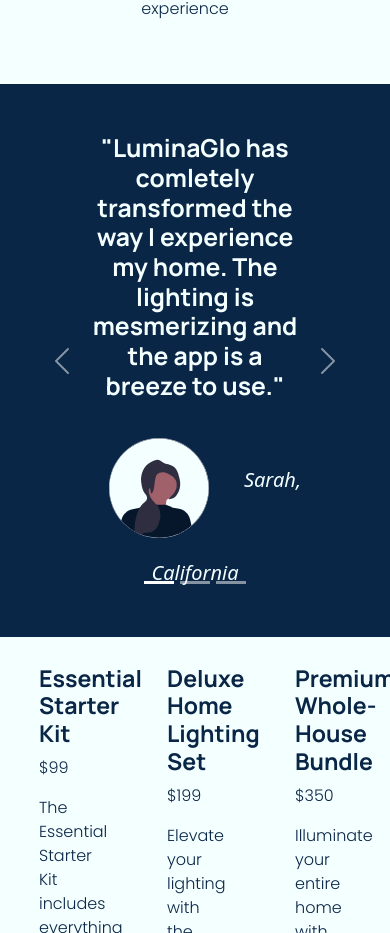
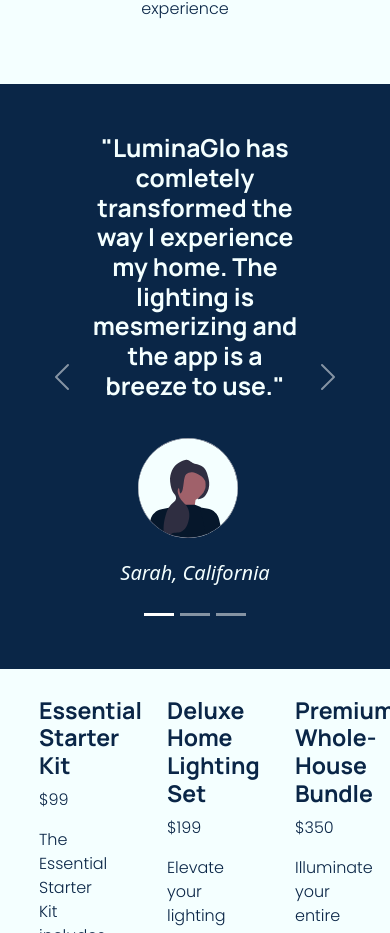
Before and after one commit to SammyG951/LuminaGlo-site, a React (Create React App) app: page / in a window 390 px wide. Shown: the part 1614-2547 px from the top of the page. Built offline with nearby package versions, Linux system fonts and the light colour scheme.

Commit message:
Added responsive-ness to testimonials

```diff
--- a/public/styles.css
+++ b/public/styles.css
@@ -110,7 +110,9 @@
 #testimonial-carousel-item {
     color: var(--clr-tertiary);
     margin: 7% 15%;
+    padding-bottom: 2rem;
     text-align: center;
+    display: inline-grid;
 }
 
 #testimonial-carousel-item img {
--- a/src/components/testimonials/SingleTestimonial.jsx
+++ b/src/components/testimonials/SingleTestimonial.jsx
@@ -4,7 +4,9 @@
     return(
         <div id="testimonial-carousel-item">
             <h2>"{props.quote}"</h2>
-            <img src={props.profilePhoto} alt="profile photo" />
+            <div className="center">
+                <img src={props.profilePhoto} alt="profile photo" />
+            </div>
             <em>{props.name}, {props.state}</em>
         </div>
     );
```
